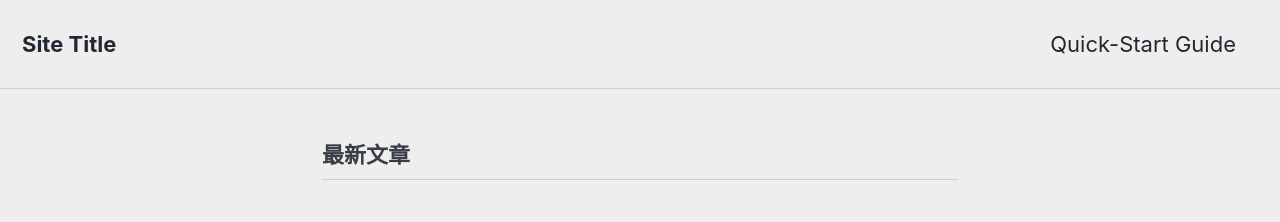
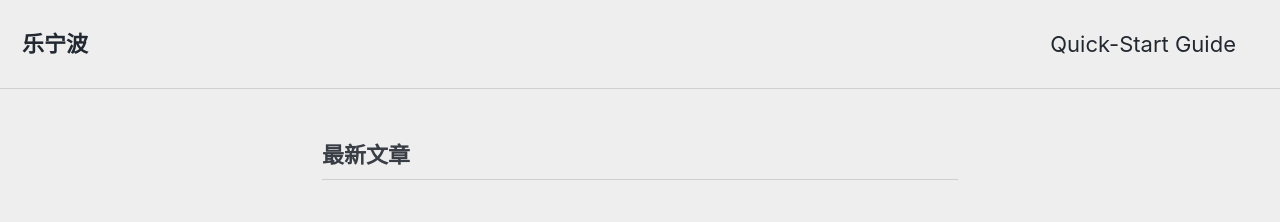
Before and after one commit to yueningbo/yueningbo.github.io, a Jekyll site: the page built from index.markdown, in a window 1280 px wide. Shown: the top 222 px of the page. Built offline with Jekyll 4.4.1, drawn with Linux system fonts in a browser that asks for light colours; cached includes are drawn as plain includes; the list of posts is cut into pages by our own code.

Commit message:
modify theme

```diff
--- a/_config.yml
+++ b/_config.yml
@@ -16,15 +16,15 @@ minimal_mistakes_skin    : "air" # "air", "aqua", "contrast", "dark", "dirt", "n
 
 # Site Settings
 locale                   : "zh-CN"
-title                    : "Site Title"
+title                    : "乐宁波"
 title_separator          : "-"
 subtitle                 : # site tagline that appears below site title in masthead
 name                     : "乐宁波"
 description              : "coder/游戏爱好者"
-url                      : # the base hostname & protocol for your site e.g. "https://mmistakes.github.io"
+url                      : "https://yueningbo.github.io/"
 baseurl                  : # the subpath of your site, e.g. "/blog"
-repository               : # GitHub username/repo-name e.g. "mmistakes/minimal-mistakes"
-teaser                   : # path of fallback teaser image, e.g. "/assets/images/500x300.png"
+repository               : "yueningbo/yueningbo.github.io"
+teaser                   : "/assets/images/chip8.png"
 logo                     : # path of logo image to display in the masthead, e.g. "/assets/images/88x88.png"
 masthead_title           : # overrides the website title displayed in the masthead, use " " for no title
 # breadcrumbs            : false # true, false (default)
```
Also changed, not shown: Gemfile (+6 -1 lines), Gemfile.lock, assets/images/chip8.png (added).
